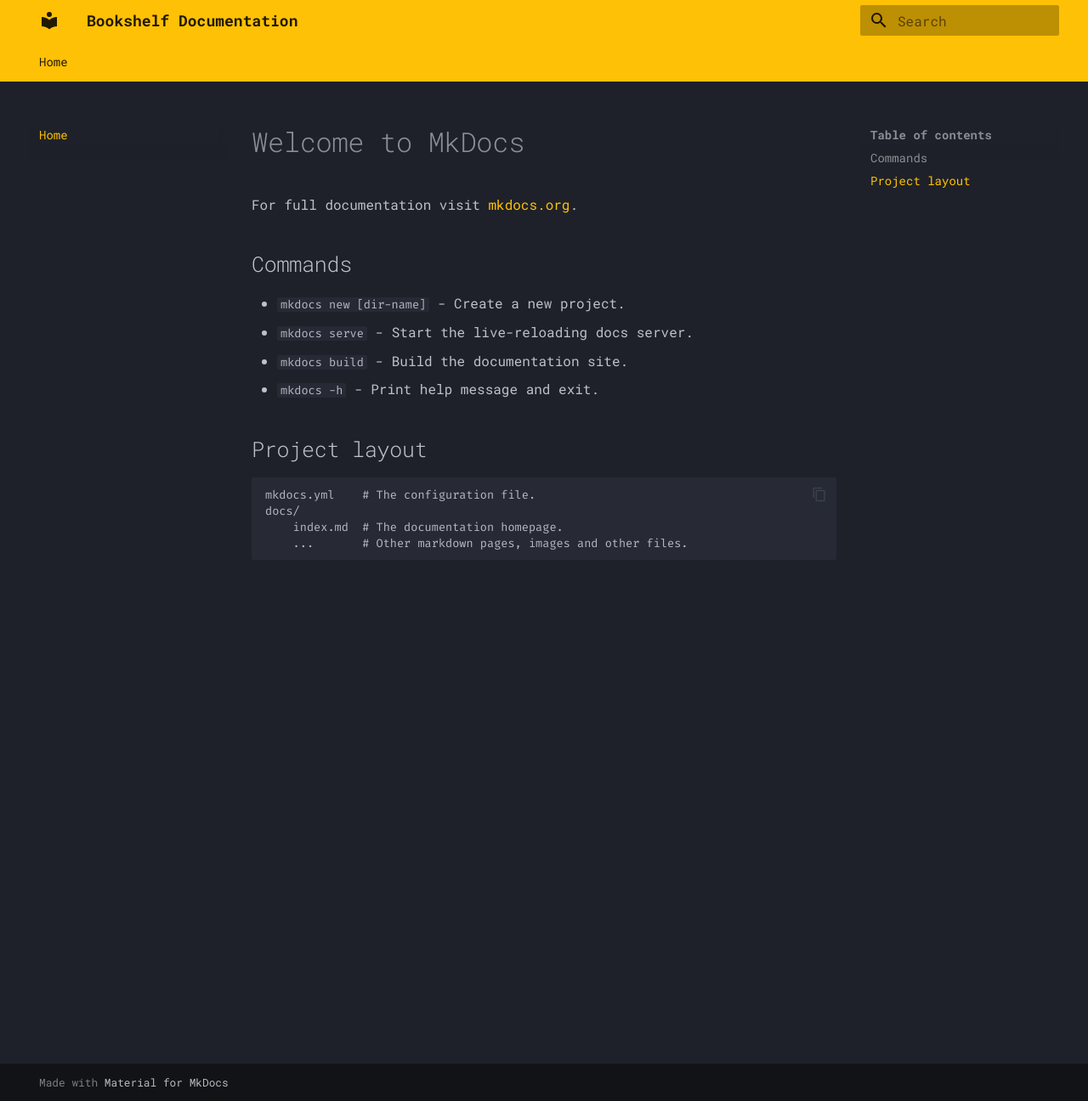
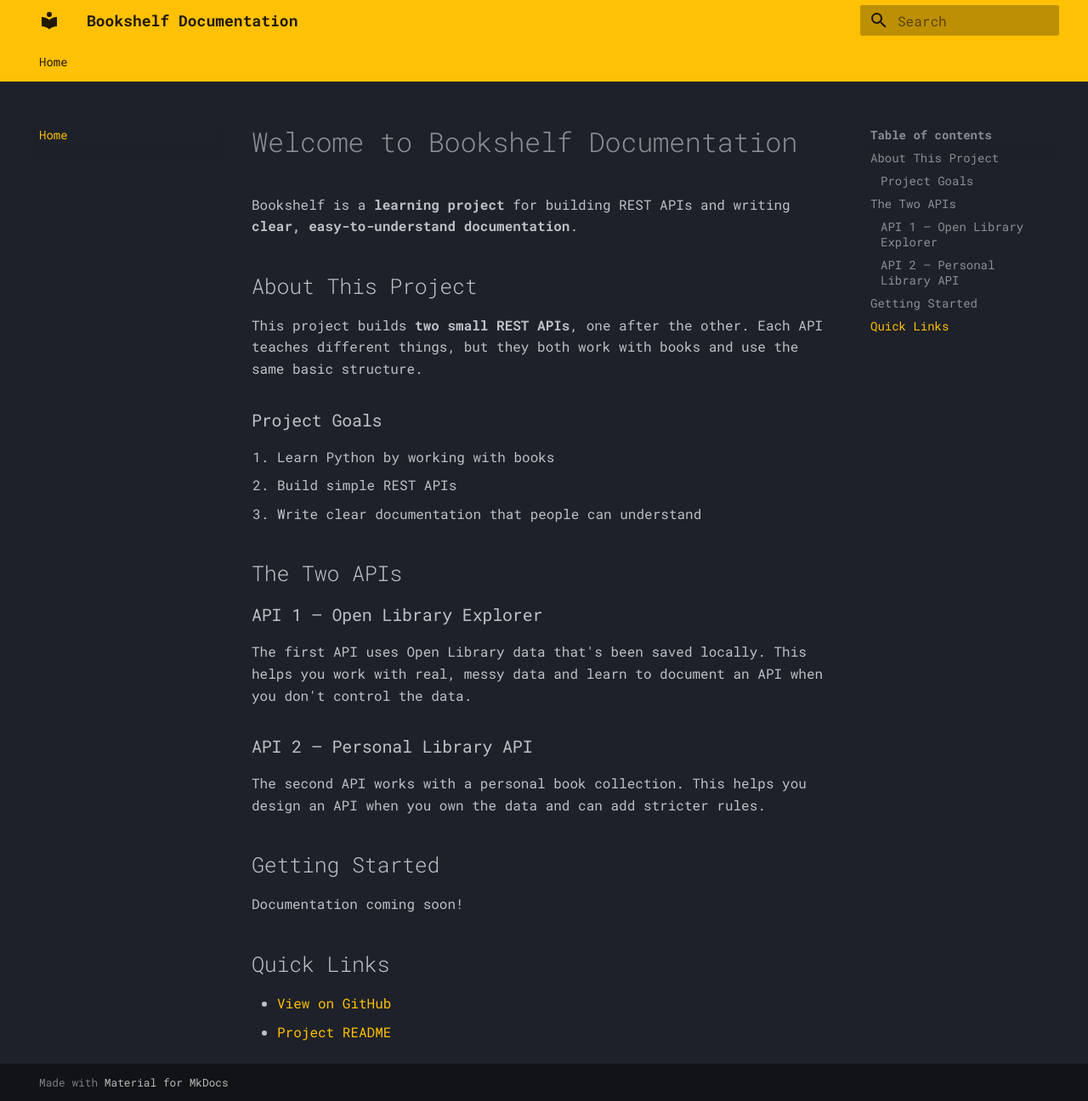
Before and after one commit to gushughes/books, an MkDocs documentation site: the page built from docs/index.md, in a window 1280 px wide and 1296 px high. Shown: the whole window at 85% size. Built offline with MkDocs 1.6.1 and Material for MkDocs 9.7.7, drawn with Linux system fonts in a browser that asks for light colours.

Commit message:
Update index.md

```diff
--- a/docs/index.md
+++ b/docs/index.md
@@ -1,17 +1,32 @@
-# Welcome to MkDocs
+# Welcome to Bookshelf Documentation
 
-For full documentation visit [mkdocs.org](https://www.mkdocs.org).
+Bookshelf is a **learning project** for building REST APIs and writing **clear, easy-to-understand documentation**.
 
-## Commands
+## About This Project
 
-* `mkdocs new [dir-name]` - Create a new project.
-* `mkdocs serve` - Start the live-reloading docs server.
-* `mkdocs build` - Build the documentation site.
-* `mkdocs -h` - Print help message and exit.
+This project builds **two small REST APIs**, one after the other. Each API teaches different things, but they both work with books and use the same basic structure.
 
-## Project layout
+### Project Goals
 
-    mkdocs.yml    # The configuration file.
-    docs/
-        index.md  # The documentation homepage.
-        ...       # Other markdown pages, images and other files.
+1. Learn Python by working with books
+2. Build simple REST APIs
+3. Write clear documentation that people can understand
+
+## The Two APIs
+
+### API 1 – Open Library Explorer
+
+The first API uses Open Library data that's been saved locally. This helps you work with real, messy data and learn to document an API when you don't control the data.
+
+### API 2 – Personal Library API
+
+The second API works with a personal book collection. This helps you design an API when you own the data and can add stricter rules.
+
+## Getting Started
+
+Documentation coming soon!
+
+## Quick Links
+
+- [View on GitHub](https://github.com/gushughes/books)
+- [Project README](https://github.com/gushughes/books/blob/main/README.md)
```
